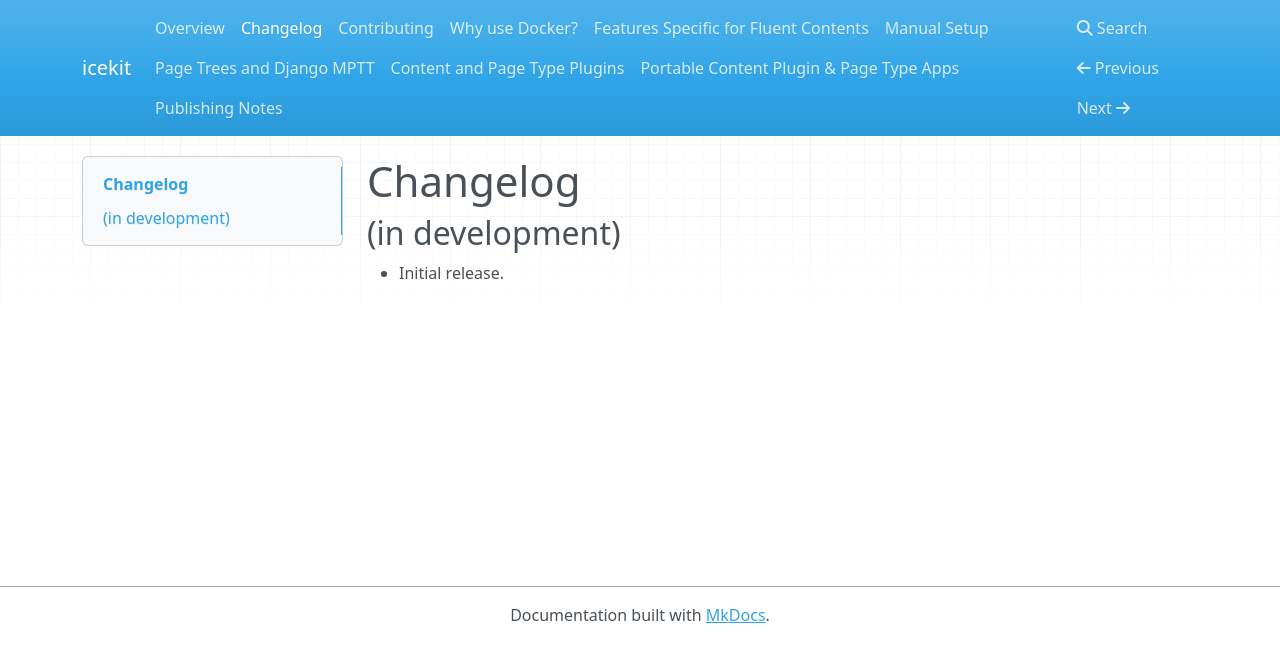
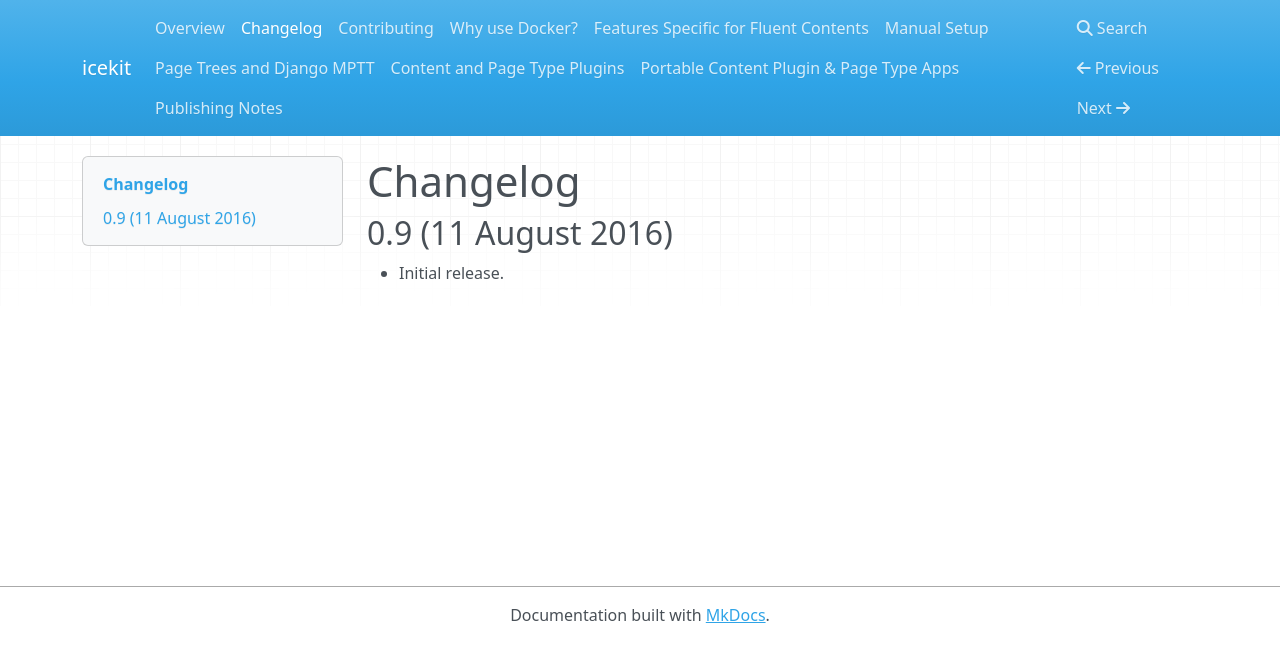
Before and after one commit to ic-labs/django-icekit, an MkDocs documentation site: the page built from docs/changelog.md, in a window 1280 px wide. Shown: the top 662 px of the page. Built offline with MkDocs 1.6.1, drawn with Linux system fonts in a browser that asks for light colours; nearby versions of some CDN libraries.

Commit message:
Bump version and date in changelog.

```diff
--- a/docs/changelog.md
+++ b/docs/changelog.md
@@ -1,5 +1,5 @@
 # Changelog
 
-## (in development)
+## 0.9 (11 August 2016)
 
   * Initial release.
```
